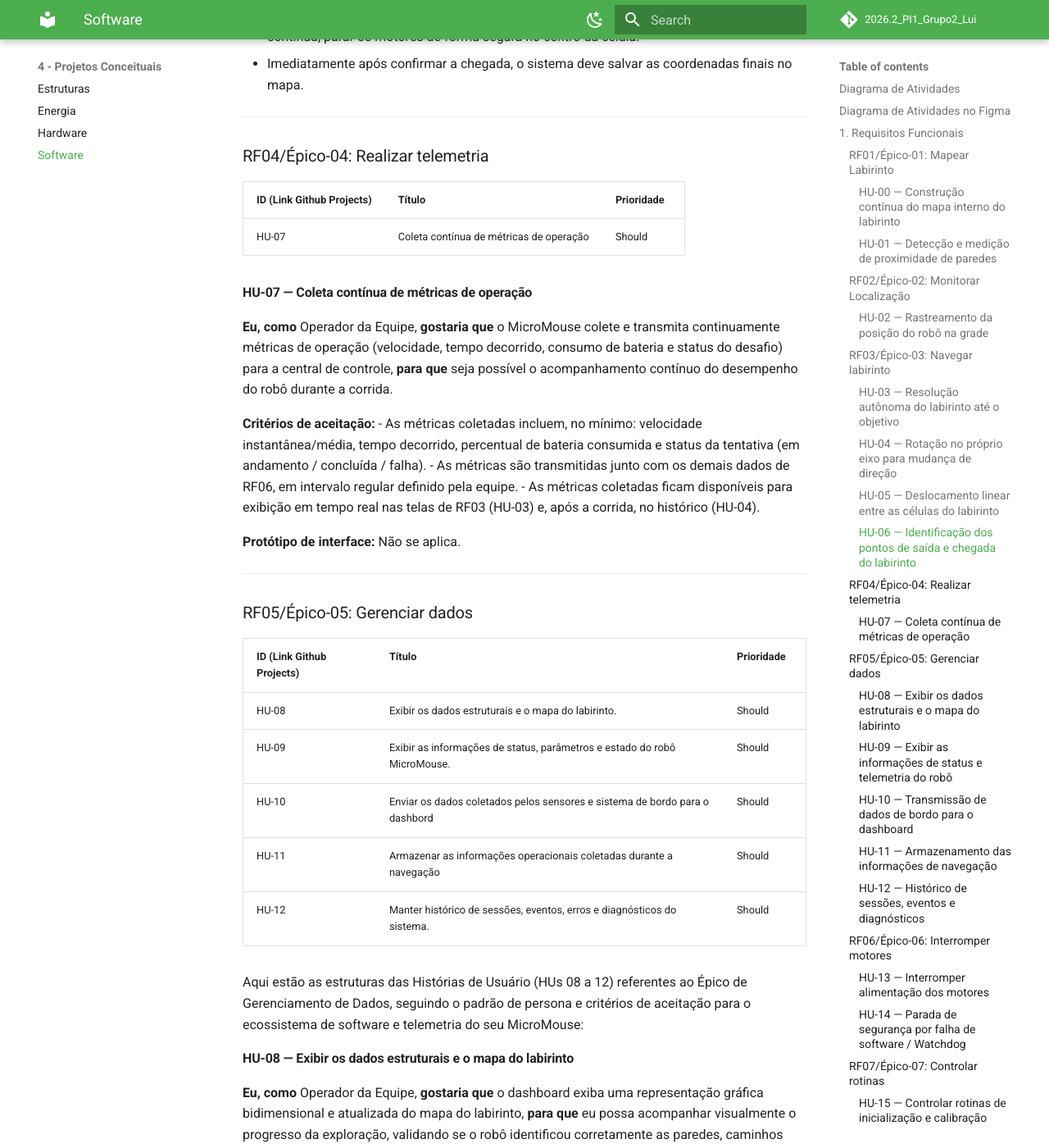
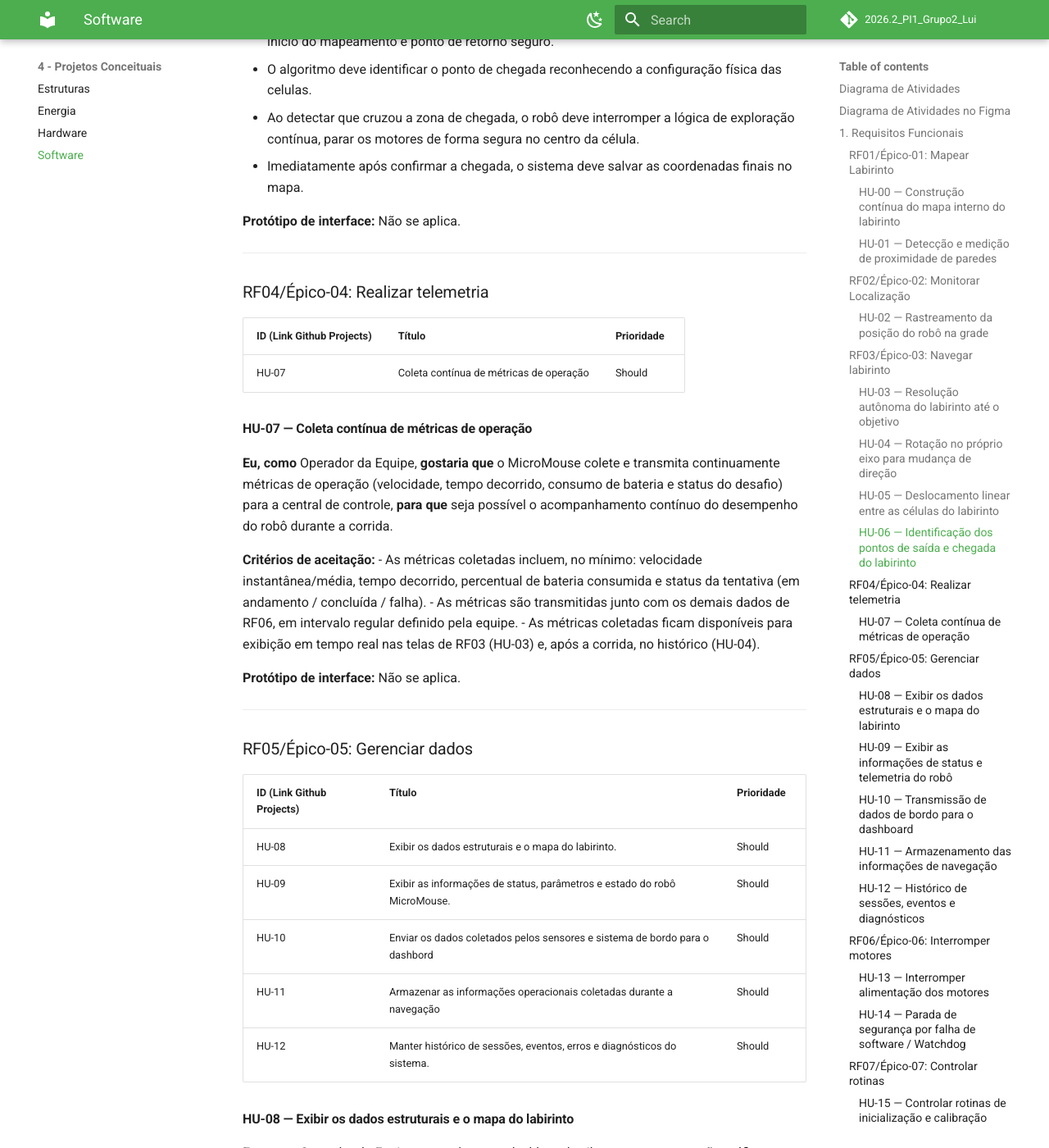
Before and after one commit to fcte-pi1/2026.2_PI1_Grupo2_Lui, an MkDocs documentation site: the page built from docs/4.4 - Projeto conceitual de software.md, in a window 1280 px wide and 1400 px high, scrolled down 6951 px. Shown: the whole window at 82% size. Built offline with MkDocs 1.6.1 and Material for MkDocs 9.7.7, drawn with Linux system fonts in a browser that asks for light colours; comment, search, counter and statistics services are not loaded; some of the changed text lies outside the part shown.

Commit message:
docs(Projeto conceitual): Correção da especificação dos componentes na arquitetura e adição dos prototipos

```diff
--- a/docs/4.4 - Projeto conceitual de software.md
+++ b/docs/4.4 - Projeto conceitual de software.md
@@ -93,7 +93,7 @@
 | ID (Link Github Projects) | Título | Prioridade |
 |:------|:--|:--|
 | HU-03 | Resolução autônoma do labirinto até o objetivo | Must |
-| HU-04 | Executar a rotação, de até 180° no próprio eixo. | Must |
+| HU-04 | Executar a rotação de até 180° no próprio eixo. | Must |
 | HU-05 | Executar o deslocamento linear para a frente e para trás | Must |
 | HU-06 | Identificar ponto de saida e chegada do labirinto | Must |
 
@@ -125,6 +125,8 @@
 * Após concluir a rotação , a estrutura física do robô deve permanecer contida dentro dos limites da célula atual do labirinto.
 * O movimento deve evitar acelerações bruscas que causem derrapagem (perda de tração), garantindo que a odometria do robô não perca a referência de sua posição no mapa.
 
+**Protótipo de interface:** Não se aplica.
+
 #### HU-05 — Deslocamento linear entre as células do labirinto
 
 **Eu, como** Operador da Equipe,
@@ -138,17 +140,22 @@
 * O hardware e o software devem suportar a reversão da polaridade/sinal dos motores para executar deslocamentos em marcha à ré de forma controlada, caso um ajuste fino de posicionamento seja necessário.
 * A velocidade de deslocamento deve respeitar uma rampa de aceleração e desaceleração, garantindo uma frenagem suave ao atingir o centro da célula de destino.
 
+**Protótipo de interface:** Não se aplica.
+
 #### HU-06 — Identificação dos pontos de saída e chegada do labirinto
 
 **Eu, como** Operador da Equipe,
 **gostaria que** o sistema de navegação e mapeamento do MicroMouse consiga identificar de forma autônoma a célula inicial (ponto de partida) e a zona de destino (centro do labirinto),
 **para que** o robô saiba exatamente quando iniciar o modo de exploração e pare ao reconhecer a linha de chegada.
+
 **Critérios de aceitação:**
 
 * Ao ser inicializado fisicamente na arena, o robô deve registrar automaticamente a célula atual como a coordenada de origem em seu mapa interno, definindo-a como a base para o início do mapeamento e ponto de retorno seguro.
 * O algoritmo deve identificar o ponto de chegada reconhecendo a configuração física das celulas.
 * Ao detectar que cruzou a zona de chegada, o robô deve interromper a lógica de exploração contínua, parar os motores de forma segura no centro da célula.
 * Imediatamente após confirmar a chegada, o sistema deve salvar as coordenadas finais no mapa.
+
+**Protótipo de interface:** Não se aplica.
 
 ---
 
@@ -183,8 +190,6 @@
 | HU-11 | Armazenar as informações operacionais coletadas durante a navegação | Should |
 | HU-12 | Manter histórico de sessões, eventos, erros e diagnósticos do sistema. | Should |
 
-Aqui estão as estruturas das Histórias de Usuário (HUs 08 a 12) referentes ao Épico de Gerenciamento de Dados, seguindo o padrão de persona e critérios de aceitação para o ecossistema de software e telemetria do seu MicroMouse:
-
 #### HU-08 — Exibir os dados estruturais e o mapa do labirinto
 
 **Eu, como** Operador da Equipe,
@@ -198,7 +203,9 @@
 * A célula onde o robô se encontra no momento deve ser destacada visualmente.
 * O mapa deve diferenciar células inexploradas daquelas que já foram visitadas.
 
----
+**Protótipo de interface:**
+
+![MicroMouse-PainelCorrida8x4](./figs/Projeto_conceitual/software/MicroMouse-PainelCorrida8x4.png)
 
 #### HU-09 — Exibir as informações de status e telemetria do robô
 
@@ -212,7 +219,9 @@
 * Os valores atuais de erro do controle PID e as velocidades das rodas (odometria) devem ser exibidos de forma contínua.
 * O estado lógico atual do robô (ex: "Mapeando", "Retornando", "Parado por Erro") deve estar visível e em destaque.
 
----
+**Protótipo de interface:**
+
+![MicroMouse-PainelCorrida4x4](./figs/Projeto_conceitual/software/MicroMouse-PainelCorrida4x4.png)
 
 #### HU-10 — Transmissão de dados de bordo para o dashboard
 
@@ -226,7 +235,7 @@
 * Os pacotes de dados devem ser enviados em um formato estruturado e leve como JSON ou buffers binários.
 * O sistema deve lidar com perdas momentâneas de sinal, reconectando-se automaticamente e descartando/reenviando pacotes defasados sem travar o microcontrolador.
 
----
+**Protótipo de interface:** Não se aplica.
 
 #### HU-11 — Armazenamento das informações de navegação
 
@@ -238,7 +247,7 @@
 
 * Ao final de cada execução, o tempo total da rota (da largada à chegada) deve ser gravado e associado àquela sessão específica.
 
----
+**Protótipo de interface:** Não se aplica.
 
 #### HU-12 — Histórico de sessões, eventos e diagnósticos
 
@@ -251,6 +260,12 @@
 * O sistema deve registrar eventos importantes com seus respectivos "timestamps" .
 * As mensagens devem ser categorizadas por nível de severidade (ex: `INFO` para mudanças de estado, `WARNING` para derrapagens identificadas, `ERROR` para falhas de comunicação ou colisão física).
 * A interface web/dashboard deve possuir uma aba dedicada para a consulta e filtragem do histórico das sessões passadas.
+
+**Protótipo de interface:**
+
+![MicroMouse-HistoricoExecucoesMapa](./figs/Projeto_conceitual/software/MicroMouse-HistoricoExecucoesMapa.png)
+
+---
 
 ### RF06/Épico-06: Interromper motores
 
@@ -271,6 +286,8 @@
 * Em caso de falha de software, deve haver um mecanismo físico de segurança que garanta a desenergização da tração.
 * A interrupção dos motores não deve desligar os sensores ou a placa lógica, permitindo que o robô continue transmitindo dados de telemetria e o log do erro ocorrido.
 
+**Protótipo de interface:** Não se aplica.
+
 #### HU-14 — Parada de segurança por falha de software / Watchdog
 
 **Eu, como** Microcontrolador do MicroMouse,
@@ -283,7 +300,7 @@
 * A rotina principal de navegação deve "alimentar" (resetar) o WDT a cada ciclo de controle concluído com sucesso.
 * Em caso de travamento do código (estouro do tempo do WDT), a interrupção gerada no hardware deve, antes de reiniciar o microcontrolador, forçar os pinos de saída PWM das pontes H para nível lógico baixo (0V).
 
----
+**Protótipo de interface:** Não se aplica.
 
 ### RF07/Épico-07: Controlar rotinas
 
@@ -306,7 +323,7 @@
 * O robô deve fornecer um feedback visual (ex: acender uma sequência de LEDs) ou sonoro (buzzer) para informar ao operador que a calibração foi concluída com sucesso e que a rotina de controle está pronta para iniciar a movimentação.
 * O desligamento da rotina de controle por meio de botão físico ou digital deve parar imediatamente o processamento de navegação.
 
-Aqui estão mais algumas Histórias de Usuário aprofundando as camadas de segurança, integridade de hardware e usabilidade do sistema para os requisitos **RF06** e **RF07**:
+**Protótipo de interface:** Não se aplica.
 
 #### HU-16 — Encerramento seguro e salvamento de estado
 
@@ -319,6 +336,8 @@
 * Ao acionar o botão de parada ou ao detectar a chegada, a prioridade máxima é desenergizar os motores, mas o microcontrolador deve permanecer ativo para processar o encerramento.
 * A rotina deve validar a matriz do mapa e gravá-la na memória persistente, garantindo que os dados do labirinto sobrevivam ao desligamento total da bateria.
 * Após o salvamento bem-sucedido, o sistema deve emitir um feedback claro (ex: LED verde contínuo ou bipe longo) indicando que o desligamento físico geral agora é seguro e que não haverá corrupção de dados.
+
+**Protótipo de interface:** Não se aplica.
 
 ## 2. Rastreabilidade
 
@@ -379,25 +398,25 @@
 ### 2.2 Divisão em Módulos do Sistema
 
 1. Módulo HAL / Drivers de Hardware (Baixo Nível):
-   - _Driver IMU (MPU6500):_ Leitura do giroscópio e acelerômetro via I2C para estimativa de orientação.
+   * _Driver IMU (MPU6500):_ Leitura do giroscópio e acelerômetro via I2C para estimativa de orientação.
 
-   - _Driver Ultrassônico (US-100):_ Leitura contínua da distância de paredes via UART/GPIO.
+   * _Driver Ultrassônico (US-100):_ Leitura contínua da distância de paredes via UART/GPIO.
 
-   - _Driver Ponte H (DRV8833):_ Controle PWM para acionamento dos motores N20.
+   * _Driver Ponte H (DRV8833):_ Controle PWM para acionamento dos motores N20.
 
-   - _Driver de Odometria (Encoders N20):_ Contagem de pulsos por interrupção para cálculo de deslocamento.
+   * _Driver de Odometria (Encoders N20):_ Contagem de pulsos por interrupção para cálculo de deslocamento.
 
-   - _Driver de Potência (INA226):_ Monitoramento de tensão e corrente da bateria via I2C.
+   * _Driver de Potência (INA226):_ Monitoramento de tensão e corrente da bateria via I2C.
 
 2. Módulo de Controle e Navegação (Médio Nível):
-   - _Malha de Controle PID:_ Mantém o robô centralizado e estabilizado durante a locomoção.
+   * _Malha de Controle PID:_ Mantém o robô centralizado e estabilizado durante a locomoção.
 
-   - _Mapeador e Buscador (Floodfill):_ Atualiza a matriz do labirinto e calcula as ações de rotação e avanço.
+   * _Mapeador e Buscador (Floodfill):_ Atualiza a matriz do labirinto e calcula as ações de rotação e avanço.
 
 3. Módulo de Comunicação e Armazenamento (Alto Nível):
-   - _Gerenciador NVS/Flash:_ Armazena configurações e histórico de logs localmente.
+   * _Gerenciador NVS/Flash:_ Armazena configurações e histórico de logs localmente.
 
-   - _Servidor WebSockets/Wi-Fi:_ Transmite a telemetria do robô e atualizações do mapa.
+   * _Servidor WebSockets/Wi-Fi:_ Transmite a telemetria do robô e atualizações do mapa.
 
 ---
 
@@ -409,17 +428,17 @@
 
 ![Tabela da Visão de Processo](./figs/Projeto_conceitual/VisaoDeProcessos.png)
 
-- **Processo 1: `Task_Sensors` (Periódico - 10ms | Prioridade Alta):**
-  - Executa a amostragem do giroscópio MPU6500 e a leitura dos 4 sensores US-100 para identificação imediata de obstáculos/paredes.
+* **Processo 1: `Task_Sensors` (Periódico - 10ms | Prioridade Alta):**
+  * Executa a amostragem do giroscópio MPU6500 e a leitura dos 4 sensores US-100 para identificação imediata de obstáculos/paredes.
 
-- **Processo 2: `Task_PID_Control` (Periódico - 5ms | Prioridade Máxima):**
-  - Processa interrupções dos leitores de encoder dos motores N20, calcula os erros de trajetória e atualiza o ciclo de trabalho PWM da ponte H DRV8833.
+* **Processo 2: `Task_PID_Control` (Periódico - 5ms | Prioridade Máxima):**
+  * Processa interrupções dos leitores de encoder dos motores N20, calcula os erros de trajetória e atualiza o ciclo de trabalho PWM da ponte H DRV8833.
 
-- **Processo 3: `Task_Navigation` (Baseado em Eventos | Prioridade Média):**
-  - Disparada quando o robô alcança o centro de uma célula. Executa a lógica de atualização da grade de navegação e decide a próxima direção.
+* **Processo 3: `Task_Navigation` (Baseado em Eventos | Prioridade Média):**
+  * Disparada quando o robô alcança o centro de uma célula. Executa a lógica de atualização da grade de navegação e decide a próxima direção.
 
-- **Processo 4: `Task_Comm` (Assíncrono | Prioridade Baixa):**
-  - Formata os dados no formato JSON e envia pacotes de telemetria e o estado do labirinto para a central de controle via WebSockets.
+* **Processo 4: `Task_Comm` (Assíncrono | Prioridade Baixa):**
+  * Formata os dados no formato JSON e envia pacotes de telemetria e o estado do labirinto para a central de controle via WebSockets.
 
 ---
 
```
Also changed, not shown: other parts of docs/4.4 - Projeto conceitual de software.md (+2 -2 lines), docs/figs/Projeto_conceitual/software/MicroMouse-HistoricoExecucoesDesempenho.png (added), docs/figs/Projeto_conceitual/software/MicroMouse-HistoricoExecucoesMapa.png (added), docs/figs/Projeto_conceitual/software/MicroMouse-PainelCorrida12x4.png (added), docs/figs/Projeto_conceitual/software/MicroMouse-PainelCorrida4x4.png (added), docs/figs/Projeto_conceitual/software/MicroMouse-PainelCorrida8x4.png (added).
